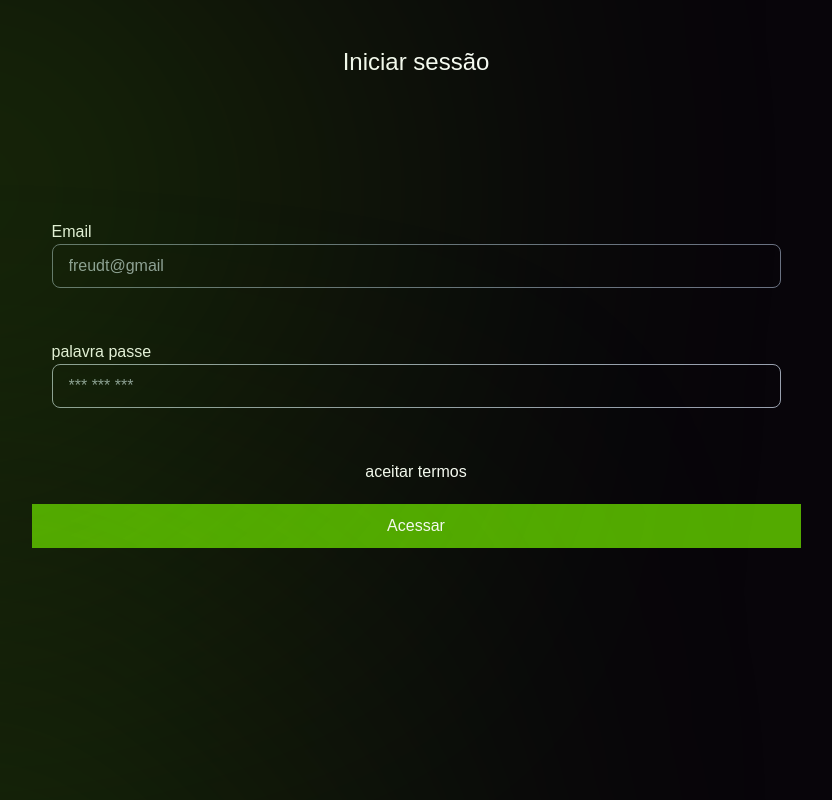
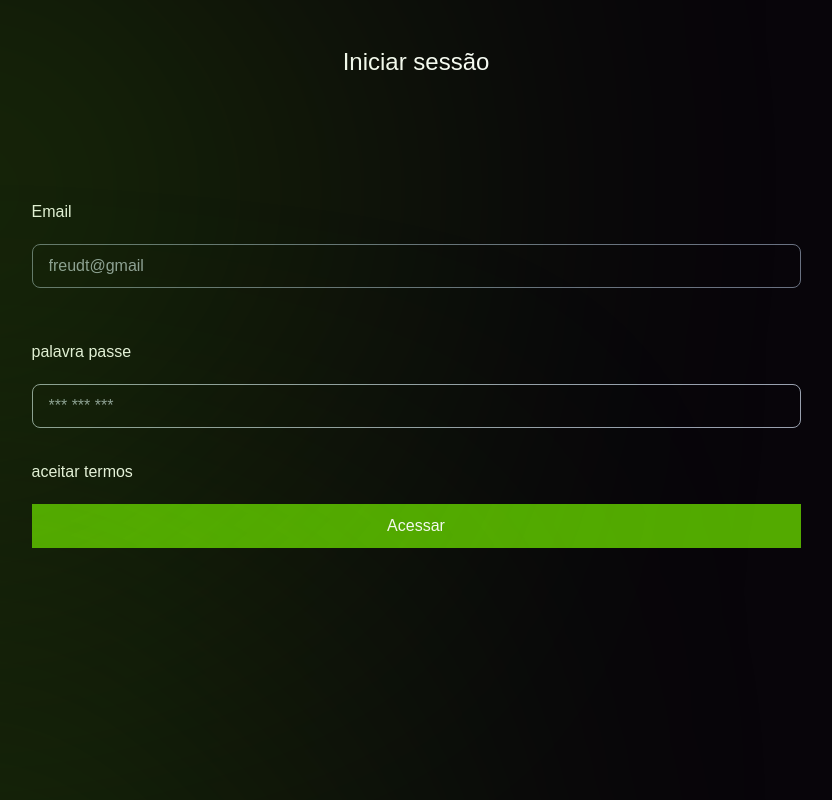
Before and after one commit to Batubenga0B74/oncler-Music, a Next.js app: page /login in a window 1280 px wide. Shown: the whole page, without its empty margins (224-1056 px from the left). Built offline with nearby package versions, Linux system fonts and the light colour scheme.

Commit message:
reparando o bug tela de login

```diff
--- a/src/app/login/page.tsx
+++ b/src/app/login/page.tsx
@@ -11,10 +11,10 @@ export default function login(){
                     <div className="w-full h-11 items-center justify-center flex mt-10">
                         <h1 className="text-2xl text-white">Iniciar sessão</h1>
                     </div>
-                    <div className=" w-full h-60 flex flex-col gap-10 mt-24 p-5">
+                    <div className=" w-full h-60 flex flex-col gap-10 mt-24 ">
 
 
-                  <div className="w-full h-20 gap-10">
+                  <div className="w-full h-28 gap-5 flex flex-col">
                     <label htmlFor="" className="text-white">
                         Email
                     </label>
@@ -24,7 +24,7 @@ export default function login(){
                         className="w-full border border-gray-500 h-11 rounded-lg bg-transparent px-4 placeholder:text-gray-400 outline-none transition-all text-white"
                     />
                   </div>
-                  <div className="w-full h-20">
+                  <div className="w-full h-28 gap-5 flex flex-col">
                     <label htmlFor="" className="text-white ">
                         palavra passe
                     </label>
@@ -34,9 +34,10 @@ export default function login(){
                         className="w-full border  border-gray-400 h-11 rounded-lg bg-transparent px-4 placeholder:text-gray-400 outline-none transition-all text-white"
                     />
                   </div>
-
                     </div>
-                  <p className="text-white">aceitar termos</p>
+                    <div className="w-full">
+                        <p className="text-white">aceitar termos</p>
+                    </div>
                 <button className="h-11 w-full  bg-[#53AA00] text-white ">
                     Acessar
                 </button>
```
